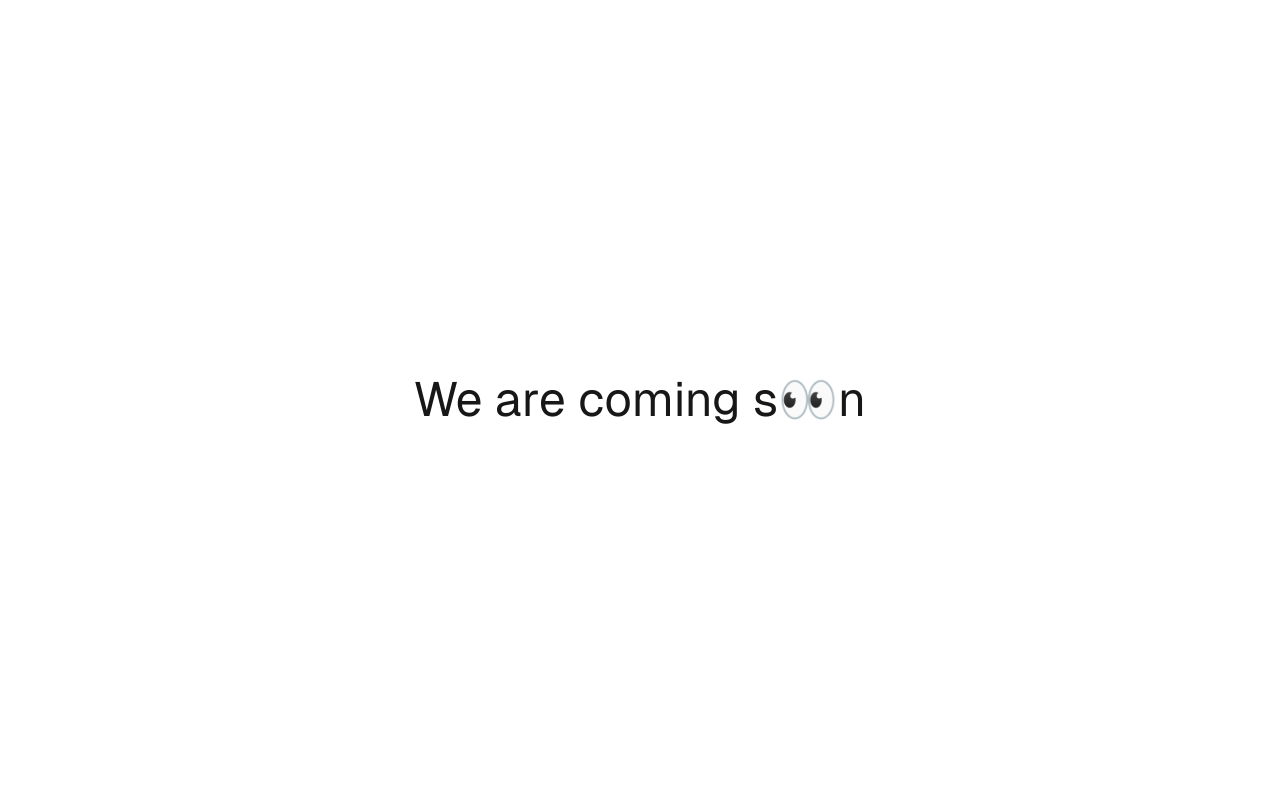
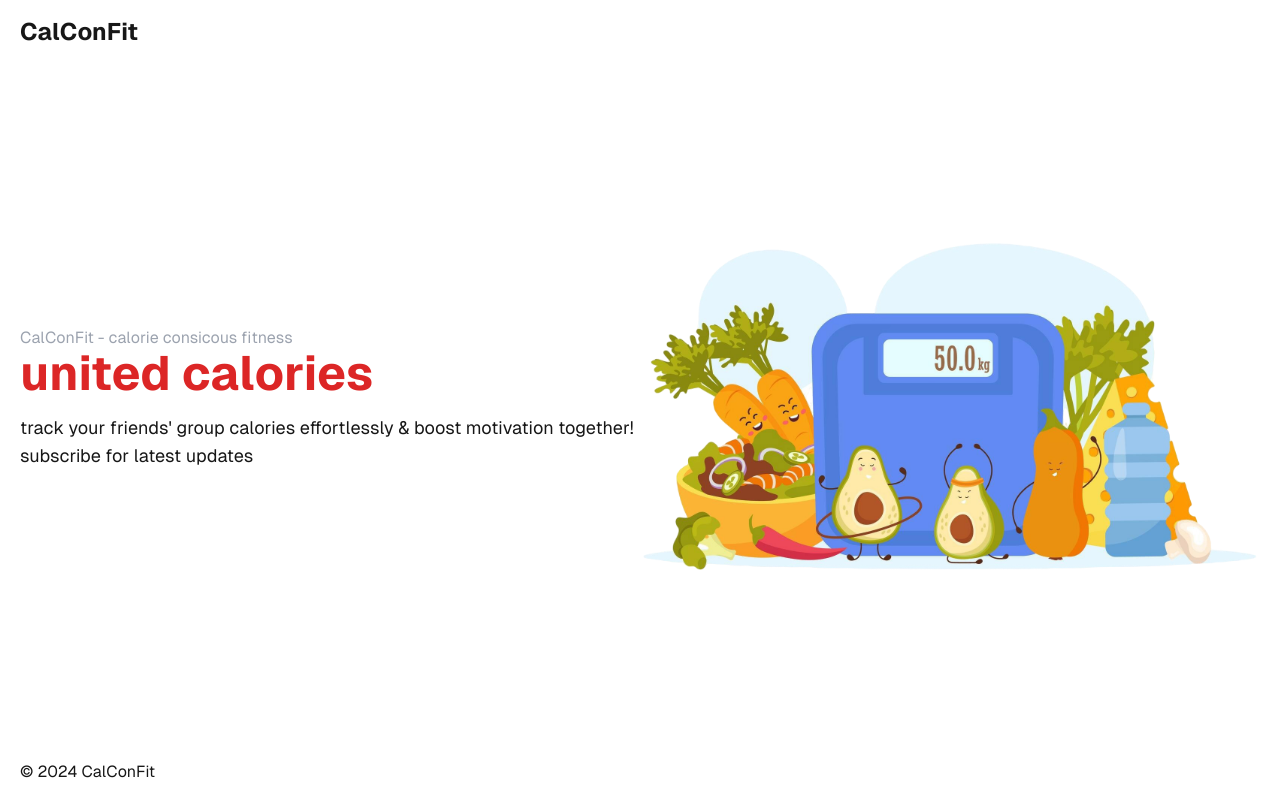
Before and after one commit to vishkashpvp/calcon-fit, a Next.js app: page / in a window 1280 px wide. Built offline with nearby package versions, Linux system fonts and the light colour scheme.

Commit message:
feat: add basic landing page

```diff
--- /dev/null
+++ b/app/LandingPage.tsx
@@ -0,0 +1,30 @@
+import Image from "next/image";
+
+const HEADLINE = "united calories";
+
+export default function LandingPage() {
+  return (
+    <div className="min-h-[calc(100dvh-160px)] md:min-h-[calc(100dvh-120px)] flex flex-col">
+      <main className="flex-grow px-5 md:flex md:flex-row-reverse items-center">
+        <Image
+          className="mt-10 md:mt-0 w-full md:w-1/2"
+          src="/images/kitchen-scale.png"
+          alt="kitchen scale"
+          width={750}
+          height={750}
+          priority
+        />
+        <div className="mt-5 w-full md:w-1/2">
+          <h1 className="text-left text-gray-400">CalConFit - calorie consicous fitness</h1>
+          <h2 className="text-4xl md:text-5xl font-bold mb-4 text-red-600 dark:text-blue-400">
+            {HEADLINE}
+          </h2>
+          <p className="text-lg mb-8">
+            track your friends&#39; group calories effortlessly & boost motivation together! <br />
+            subscribe for latest updates
+          </p>
+        </div>
+      </main>
+    </div>
+  );
+}
--- /dev/null
+++ b/app/components/Footer.tsx
@@ -0,0 +1,13 @@
+interface FooterProps {
+  className?: string;
+}
+
+export default function Footer({ className }: FooterProps) {
+  return (
+    <footer className={className}>
+      <div className="container ms-5">
+        <p>&copy; {new Date().getFullYear()} CalConFit</p>
+      </div>
+    </footer>
+  );
+}
--- /dev/null
+++ b/app/components/Header.tsx
@@ -0,0 +1,13 @@
+interface HeaderProps {
+  className?: string;
+}
+
+export default function Header({ className }: HeaderProps) {
+  return (
+    <header className={className}>
+      <div className="ms-5 mx-auto flex justify-between items-center">
+        <h1 className="text-2xl font-bold">CalConFit</h1>
+      </div>
+    </header>
+  );
+}
--- a/app/page.tsx
+++ b/app/page.tsx
@@ -1,15 +1,15 @@
+import Footer from "./components/Footer";
+import Header from "./components/Header";
+import LandingPage from "./LandingPage";
+
 export default function Home() {
   return (
-    <div className="min-h-screen flex items-center justify-center font-[family-name:var(--font-geist-sans)]">
-      <main className="p-3">
-        <div className="text-5xl">
-          We are <span className="cursor-help hover:underline">coming</span> s<span>👀</span>n
-        </div>
-        <div className="text-5xl hidden">
-          Calc <span className="text-green-500">On</span> <br />
-          <span className="italic">Cal Con</span>
-        </div>
+    <div className="min-h-dvh font-[family-name:var(--font-geist-sans)]">
+      <Header className="py-4" />
+      <main>
+        <LandingPage />
       </main>
+      <Footer className="py-4" />
     </div>
   );
 }
```
Also changed, not shown: public/images/kitchen-scale.png (added).
